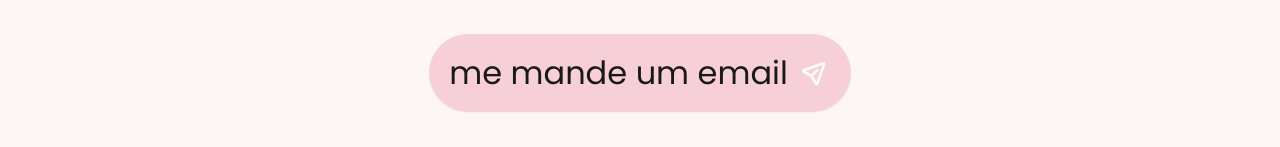
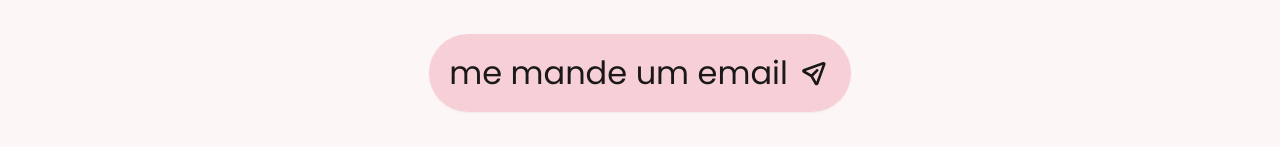
Before and after one commit to LeoCesar0/elle-portifolio, a React (Vite) app: page / in a window 1280 px wide. Shown: the part 3078-3225 px from the top of the page. Built offline with nearby package versions, Linux system fonts and the light colour scheme; what tailwindcss-animated would draw is missing.

Commit message:
fix: icon

```diff
--- a/src/components/AboutSection.jsx
+++ b/src/components/AboutSection.jsx
@@ -43,7 +43,11 @@ export const AboutSection = () => {
       }, 1500); // Adjust timing to match animation duration
     }
 
-    setInterval(createParticle, 500);
+    const timeout = setInterval(createParticle, 500);
+
+    return () => {
+      clearTimeout(timeout);
+    };
   }, []);
 
   return (
--- a/src/components/Footer.jsx
+++ b/src/components/Footer.jsx
@@ -1,4 +1,5 @@
 import { useT } from "../hooks/useT";
+import { IconSend } from "./IconSend";
 import { SocialMediasList } from "./SocialMediasList";
 import { TechList } from "./TechList";
 
@@ -29,7 +30,8 @@ export const Footer = () => {
             }}
           >
             {emailText}
-            <img src="icons/send.svg" />
+            <IconSend />
+            {/* <img src="icons/send.svg" /> */}
           </button>
         </div>
         <div className="items-end justify-between hidden md:flex">
--- /dev/null
+++ b/src/components/IconSend.jsx
@@ -0,0 +1,32 @@
+export const IconSend = () => {
+  return (
+    <>
+      <svg
+        width="33"
+        height="32"
+        viewBox="0 0 33 32"
+        fill="none"
+        xmlns="http://www.w3.org/2000/svg"
+      >
+        <g clipPath="url(#clip0_254_31)">
+          <path
+            fillRule="evenodd"
+            clipRule="evenodd"
+            d="M24.488 8.01337L7.69865 14.084L13.292 17.3214L18.224 12.388C18.4742 12.138 18.8134 11.9976 19.1671 11.9978C19.5208 11.9979 19.86 12.1385 20.11 12.3887C20.36 12.6389 20.5004 12.9781 20.5003 13.3318C20.5001 13.6855 20.3595 14.0247 20.1093 14.2747L15.176 19.208L18.416 24.8L24.488 8.01337ZM24.9187 5.02137C26.512 4.44404 28.056 5.98804 27.4787 7.58137L20.436 27.0547C19.8573 28.652 17.676 28.8467 16.824 27.376L12.5347 19.9654L5.12399 15.676C3.65332 14.824 3.84799 12.6427 5.44532 12.064L24.9187 5.02137Z"
+            fill="currentColor"
+          />
+        </g>
+        <defs>
+          <clipPath id="clip0_254_31">
+            <rect
+              width="32"
+              height="32"
+              fill="white"
+              transform="translate(0.5)"
+            />
+          </clipPath>
+        </defs>
+      </svg>
+    </>
+  );
+};
```
